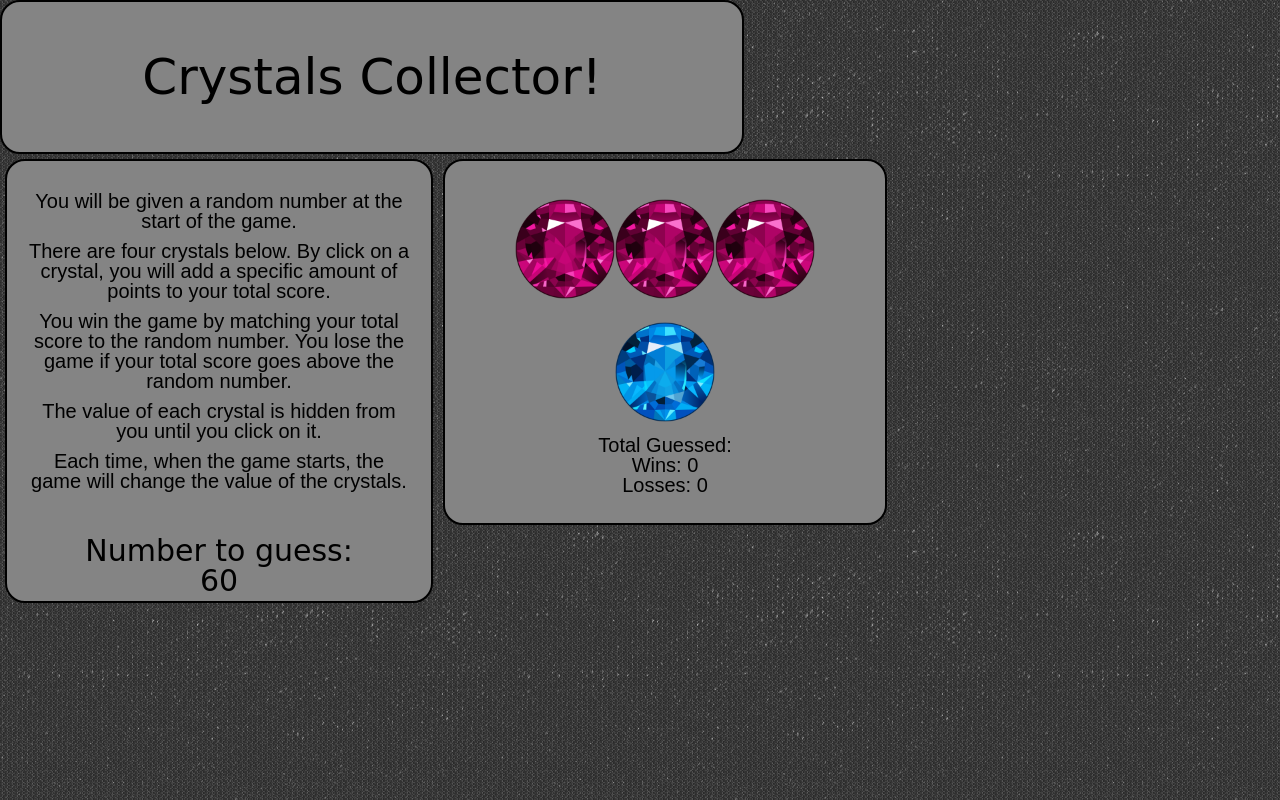
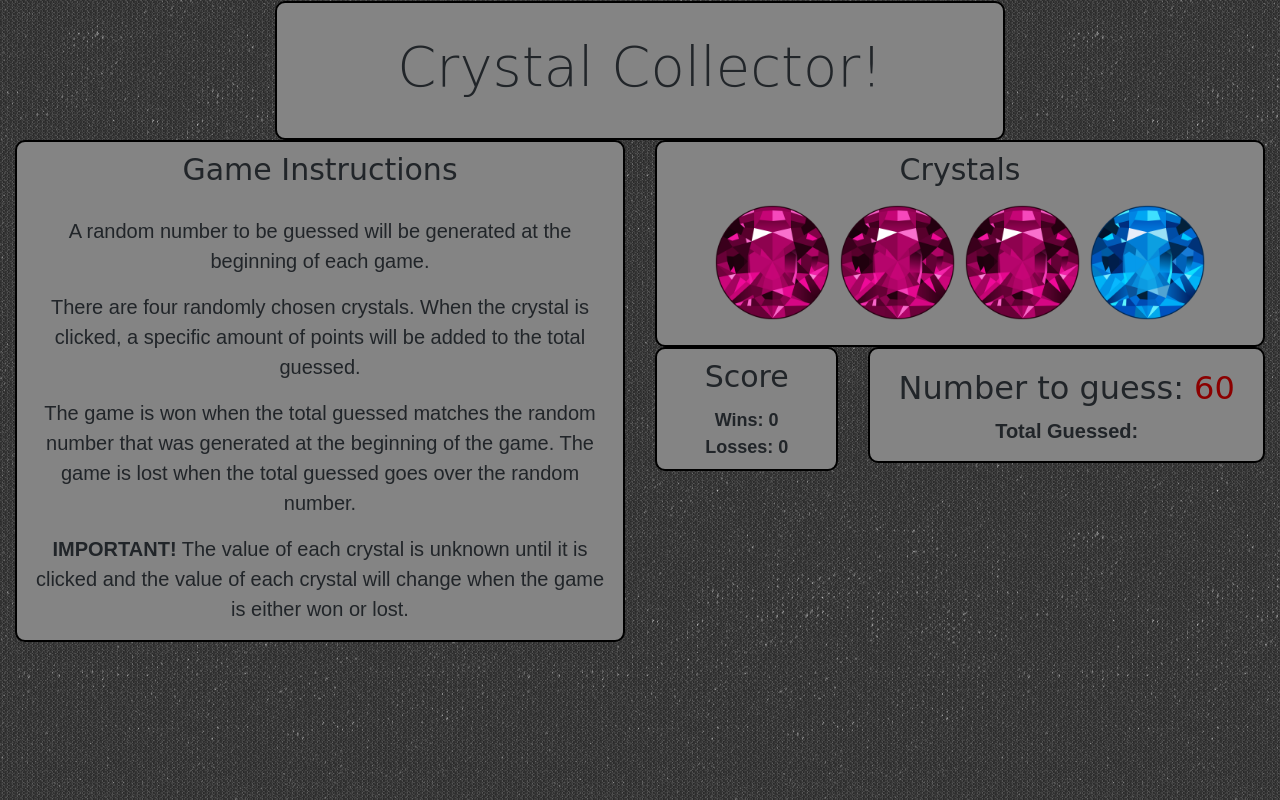
Before and after one commit to kkopp/unit-4-game, a plain HTML site: page index.html in a window 1280 px wide. Drawn offline with nearby package versions, Linux system fonts and the light colour scheme; a web font is replaced by a local one.

Commit message:
added bootstrap, readme, fixed minor things

```diff
--- a/assets/css/style.css
+++ b/assets/css/style.css
@@ -1,75 +1,70 @@
-.clearfix:after {
-    visibility: hidden;
-    display: block;
-    font-size: 0;
-    content: " ";
-    clear: both;
-    height: 0;
-    }
-
 body {
     background-image: url("../images/tex2res4.png");
 
 }
 
-h1 {
+.card {
     background: #848484;
-    font-size: 50px;
-    font-family: 'Fredericka the Great', cursive;
-    width: 50%;
-    padding: 50px;
     text-align: center;
     border: solid black 2px;
-    border-radius: 20px;
+    border-radius: 10px;
 
 }
 
-.container {
-    margin: auto;
+h1 {
+    font-size: 65px;
+    font-family: 'Fredericka the Great', cursive;
+    padding: 10px 100px;
 
 }
 
 p {
     font-size: 20px;
-    margin: 10px 0;
     font-family: 'Arsenal', sans-serif;
-}
-
-.instructions {
-    float: left;
-    width: 30%;
-    height: 400px;
-    margin: 5px;
-    padding: 20px;
-    background: #848484;
-    text-align: center;
-    border: solid black 2px;
-    border-radius: 20px;
-}
-
-.gameContents {
-    display: inline-block;
-    background: #848484;
-    font-family: 'Arsenal', sans-serif;
-    font-size: 20px;
-    width: 30%;
-    height: 45%;
-    margin: 5px;
-    padding: 28px;
-    text-align: center;
-    border: solid black 2px;
-    border-radius: 20px;
+    margin-right: 15px;
+    margin-left: 15px;
 }
 
 .crystal-image {
-    width: 100px;
-    height: 100px;
-    padding: 10px 0;
+    width: 125px;
+    height: 125px;
+    padding: 5px;
+    margin-bottom: 20px;
 
 }
 
 #guessBox {
-    margin: 45px;
+    margin-top: 20px;
     font-size: 30px;
     font-family: 'Fredericka the Great', cursive;
 }
+
+#totalBox {
+    font-size: 20px;
+    padding-bottom: 15px;
+    font-family: 'Arsenal', sans-serif;
+    font-weight: 700;
+}
+
+.card-title {
+    font-size: 30px;
+    font-family: 'Fredericka the Great', cursive;
+    padding: 10px 0 0;
+}
+
+#number-to-guess {
+    color: #8B0000;
+}
+
+#winBox {
+    font-size: 18px;
+    font-family: 'Arsenal', sans-serif;
+    font-weight: 700;
+}
+
+#lossBox {
+    margin-bottom: 8px;
+    font-size: 18px;
+    font-family: 'Arsenal', sans-serif;
+    font-weight: 700;
+}
--- a/index.html
+++ b/index.html
@@ -3,49 +3,73 @@
 
 <head>
     <meta charset="UTF-8">
-        <title>Crystals Collector!</title>
+        <title>Crystal Collector!</title>
 
-        <script
-        src="https://code.jquery.com/jquery-3.3.1.min.js"
-        integrity="sha256-FgpCb/KJQlLNfOu91ta32o/NMZxltwRo8QtmkMRdAu8="
-        crossorigin="anonymous"></script>
+        <link rel="stylesheet" href="https://stackpath.bootstrapcdn.com/bootstrap/4.1.3/css/bootstrap.min.css" integrity="sha384-MCw98/SFnGE8fJT3GXwEOngsV7Zt27NXFoaoApmYm81iuXoPkFOJwJ8ERdknLPMO" crossorigin="anonymous">
+        <script src="https://stackpath.bootstrapcdn.com/bootstrap/4.1.3/js/bootstrap.min.js" integrity="sha384-ChfqqxuZUCnJSK3+MXmPNIyE6ZbWh2IMqE241rYiqJxyMiZ6OW/JmZQ5stwEULTy" crossorigin="anonymous"></script>
         <link href="https://fonts.googleapis.com/css?family=Arsenal|Fredericka+the+Great" rel="stylesheet">
-        <link rel="stylesheet" href="assets/css/reset.css" type="text/css" />
         <link rel="stylesheet" href="assets/css/style.css" type="text/css" />
+        <script src="https://code.jquery.com/jquery-3.3.1.slim.min.js" integrity="sha384-q8i/X+965DzO0rT7abK41JStQIAqVgRVzpbzo5smXKp4YfRvH+8abtTE1Pi6jizo" crossorigin="anonymous"></script>
+        <script src="https://cdnjs.cloudflare.com/ajax/libs/popper.js/1.14.3/umd/popper.min.js" integrity="sha384-ZMP7rVo3mIykV+2+9J3UJ46jBk0WLaUAdn689aCwoqbBJiSnjAK/l8WvCWPIPm49" crossorigin="anonymous"></script>
         <script src="assets/javascript/game.js" type="text/javascript"></script>
 
 </head>
 
 <body>
 
-    <h1>Crystals Collector!</h1>
+<div class="row">
+    <div class="col-md-12"></div>
+        <div class="card mx-auto">
+            <div class="card-body">
+                <h1 class="display-4">Crystal Collector!</h1>
+            </div>
+        </div>
+    </div>
+</div>
+<div class="container-fluid">
+<div class="row">
+    <div class="col-md-6">
+        <div class="card">
+            <h5 class="card-title">Game Instructions</h5>
+            <p class="card-text"><p>A random number to be guessed will be generated at the beginning of each game.</p>
 
-<section class="container">
+            <p>There are four randomly chosen crystals. When the crystal is clicked, a specific amount of points will be added to the total guessed.</p>
 
-<div class="instructions clearfix">
-    <p>You will be given a random number at the start of the game.</p>
+            <p>The game is won when the total guessed matches the random number that was generated at the beginning of the game. The game is lost when the total guessed goes over the random number.</p>
 
-    <p>There are four crystals below.  By click on a crystal, you will add a specific amount of points to your total score.</p>
+            <p><strong>IMPORTANT!</strong> The value of each crystal is unknown until it is clicked and the value of each crystal will change when the game is either won or lost.</p>
+        </div>
+    </div>
 
-    <p>You win the game by matching your total score to the random number.  You lose the game if your total score goes above the random number.</p>
+    <div class="col-md-6">
+        <div class="row">
+            <div class="col-md-12">
+                <div class="card">
+                    <h5 class="card-title">Crystals</h5>
+                        <div id="crystals"></div>
+                </div>
+            </div>
+        </div>
 
-    <p>The value of each crystal is hidden from you until you click on it.</p>
+        <div class="row">
+            <div class="col-md-4">
+                <div class="card">
+                    <h5 class="card-title">Score</h5>
+                        <div id="winBox">Wins: <span id="wins"></span></div>
+                        <div id="lossBox">Losses: <span id="losses"></span></div>
+                </div>
+            </div>
 
-    <p>Each time, when the game starts, the game will change the value of the crystals.
-    </p>
-    <div id="guessBox"><h2>Number to guess: <span id="number-to-guess"></span></h2></div>
+                <div class="col-md-8">
+                    <div class="card">
+                            <div id="guessBox"><h2>Number to guess: <span id="number-to-guess"></span></h2></div>
+                            <div id="totalBox">Total Guessed: <span id="total-guessed"></span></div>
+                    </div>
+                </div>
 
-
+            </div>
+        </div>
+    </div>
 </div>
-
-<div class="gameContents">
-
-<div id="crystals"></div>
-<div>Total Guessed: <span id="total-guessed"></span></div>
-<div>Wins: <span id="wins"></span></div>
-<div>Losses: <span id="losses"></span></div>
-</div>
-</section>
-
 </body>
 </html>
```
Also changed, not shown: assets/images/gamedemo.png (added), 4 other files.
